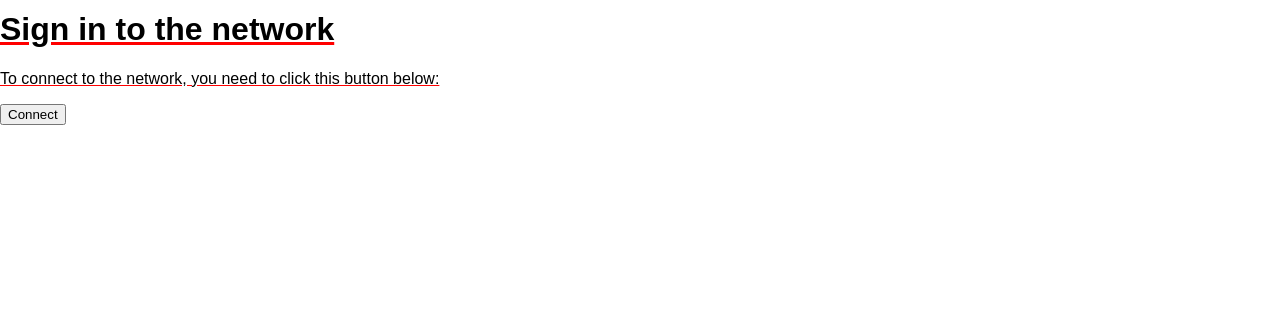
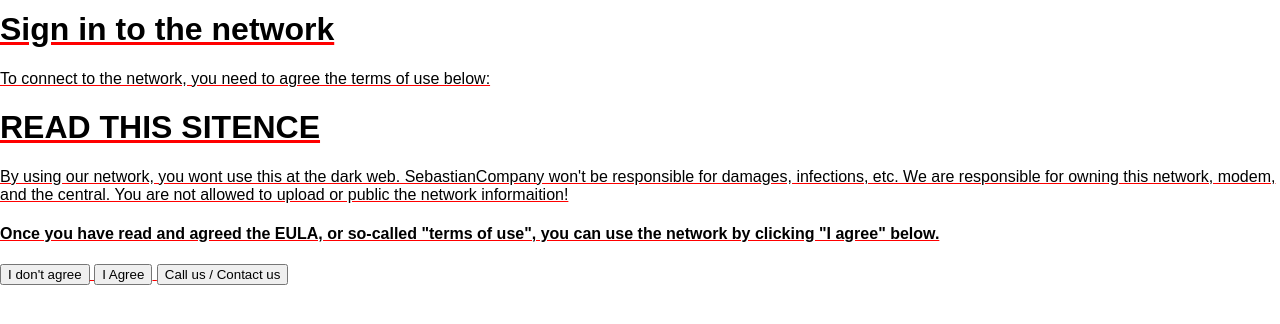
Before and after one commit to jsinc-sebastian/guest-wifi.sebastiancompany.wifi, a plain HTML site: page index.html in a window 1280 px wide. Shown: the part 314-638 px from the top of the page. Drawn offline with Linux system fonts and the light colour scheme.

Commit message:
Update index.html

```diff
--- a/index.html
+++ b/index.html
@@ -10,11 +10,12 @@
 <body>
 <img src="https://sebastiancompany-norway.github.io/guest-wifi.sebastiancompany.wifi/assets/images/wifi.png">
 <h1>Sign in to the network</h1>
-<p>To connect to the network, you need to click this button below:</p>
-<button onclick="connect()">Connect</button>
-<script>
-function connect() {
-window.open("https://tinyurl.com/eula-scomwifi")
-}
+<p>To connect to the network, you need to agree the terms of use below:</p>
+  <h1>READ THIS SITENCE</h1>
+  <p>By using our network, you wont use this at the dark web. SebastianCompany won't be responsible for damages, infections, etc. We are responsible for owning this network, modem, and the central. You are not allowed to upload or public the network informaition!</p>
+<h4>Once you have read and agreed the EULA, or so-called "terms of use", you can use the network by clicking "I agree" below.</h4>
+<button onclick="alert("You cannot contiune without acepting the terms of use.\nThis is not allowed.\nClick the contact-button to get help!\nHope you have read them!\nHave a good day!\n\ ^-^ /">I don't agree</button>
+<button onclick="alert("Thank you for using our network! ou are not connected yet, but here is the network wifi:\nName: Telenor4217ram\nPassword: Gjermundsen3Pendelsvingning8\nDO NOT SHARE THIS!">I Agree</button>
+  <button onclick="tel:+4791996618">Call us / Contact us</button>
 </style>
 </html>
```
